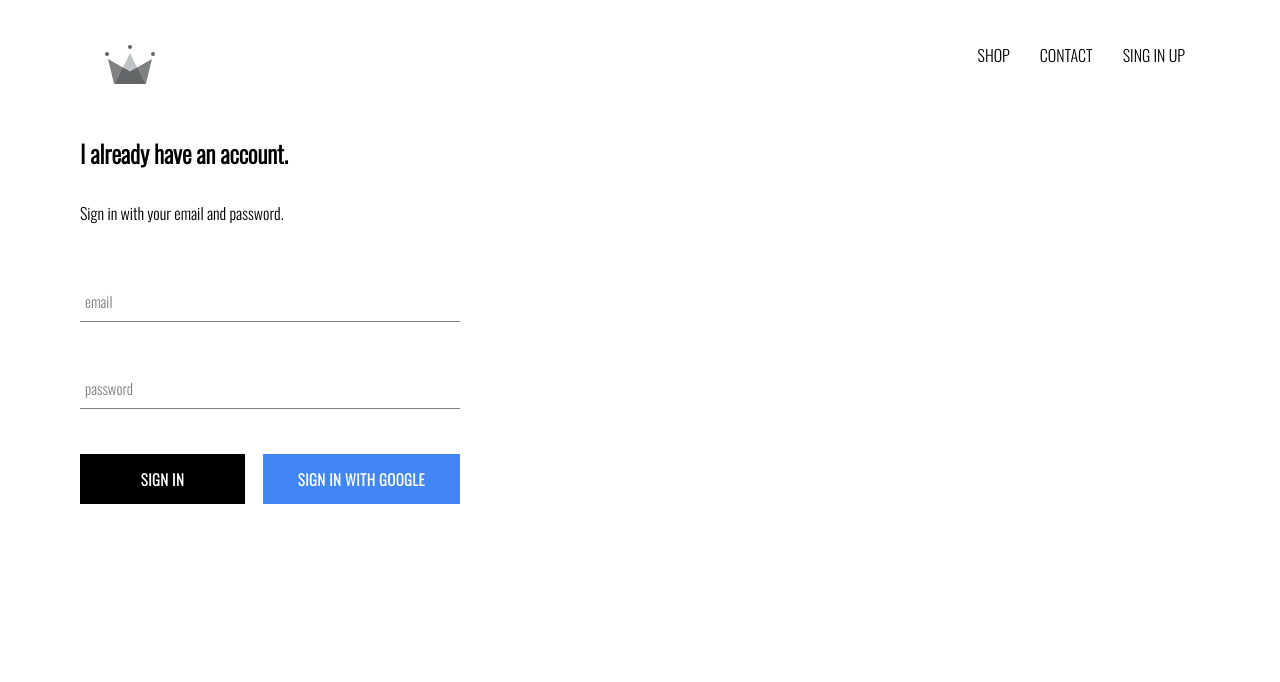
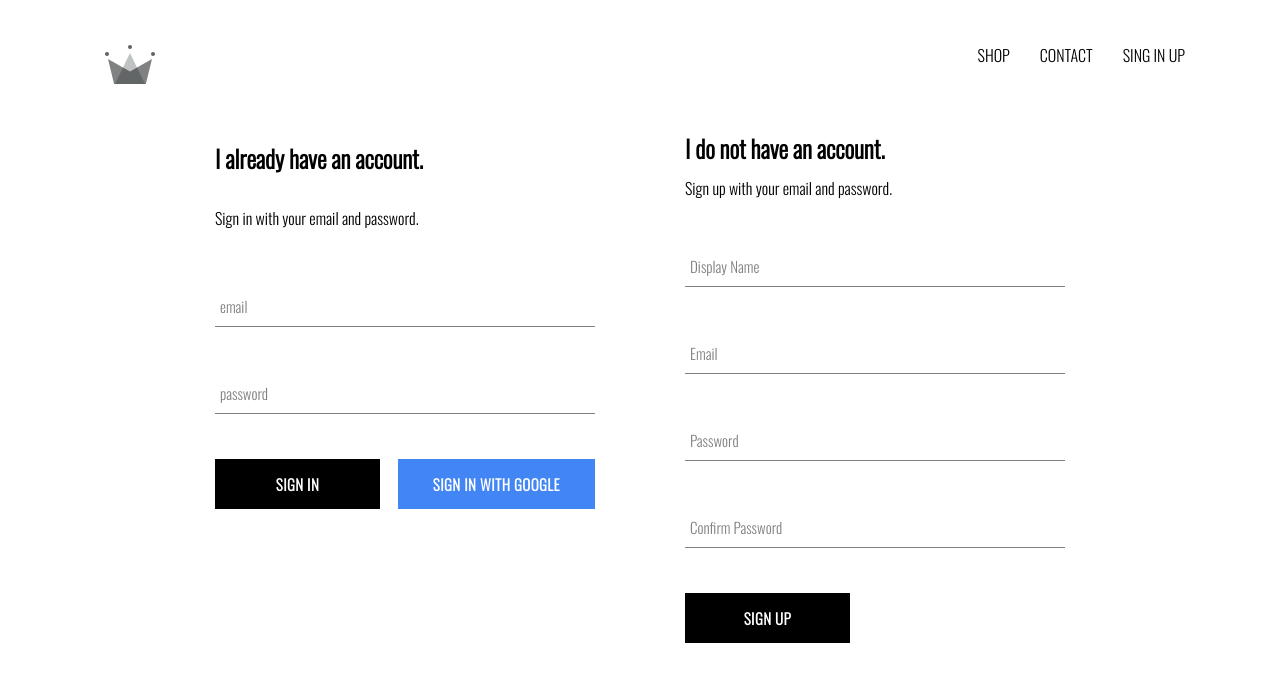
Before and after one commit to boboTheDev/clothing-store, a React (Create React App) app: page /sign-in-up in a window 1280 px wide. Shown: the top 682 px of the page. Built offline with nearby package versions, Linux system fonts and the light colour scheme; no server answers.

Commit message:
added firebase utils, including user to store in firebase

```diff
--- a/src/App.js
+++ b/src/App.js
@@ -5,7 +5,7 @@
 import ShopPage from "./pages/shop/shop.page";
 import SignInUp from "./pages/sign-in-up/sign-in-up.page";
 import Header from "./components/header/header.component";
-import { auth } from "./firebase/firebase.utils";
+import { auth, createUserProfileDocument } from "./firebase/firebase.utils";
 
 class App extends React.Component {
   constructor() {
@@ -18,9 +18,22 @@
   unsubscribeFromAuth = null;
 
   componentDidMount() {
-    this.unsubscribeFromAuth = auth.onAuthStateChanged((user) => {
-      this.setState({ currentUser: user });
-      console.log(user);
+    this.unsubscribeFromAuth = auth.onAuthStateChanged(async (userAuth) => {
+      // this.setState({ currentUser: userAuth });
+      // createUserProfileDocument(userAuth);
+      if (userAuth) {
+        const userRef = await createUserProfileDocument(userAuth);
+        userRef.onSnapshot((snapShot) => {
+          this.setState({
+            currentUser: {
+              id: snapShot.id,
+              ...snapShot.data(),
+            },
+          });
+          console.log(this.state);
+        });
+      }
+      this.setState({ currentUser: userAuth });
     });
   }
 
--- /dev/null
+++ b/src/components/sign-up/sign-up.components.jsx
@@ -0,0 +1,98 @@
+import React from "react";
+import FormInput from "../form-input/form-input.components";
+import CustomButton from "../custom-button/custom-button.components";
+import {
+  auth,
+  createUserProfileDocument,
+} from "./../../firebase/firebase.utils";
+
+import "./sign-up.styles.scss";
+
+class SignUp extends React.Component {
+  constructor() {
+    super();
+    this.state = {
+      displayName: "",
+      email: "",
+      password: "",
+      confirmPassword: "",
+    };
+  }
+
+  handleSubmit = async (event) => {
+    event.preventDefault();
+
+    const { displayName, email, password, confirmPassword } = this.state;
+    if (password != confirmPassword) {
+      alert("Passwords do not match!");
+      return;
+    }
+    try {
+      const { user } = await auth.createUserWithEmailAndPassword(
+        email,
+        password
+      );
+      await createUserProfileDocument(user, { displayName });
+      this.setState({
+        displayName: "",
+        email: "",
+        password: "",
+        confirmPassword: "",
+      });
+    } catch (error) {
+      console.error(error);
+    }
+  };
+
+  handleChange = (event) => {
+    const { name, value } = event.target;
+    this.setState({ [name]: value });
+  };
+
+  render() {
+    const { displayName, email, password, confirmPassword } = this.state;
+    return (
+      <div className="sign-up">
+        <h2 className="title">I do not have an account.</h2>
+        <span>Sign up with your email and password.</span>
+        <form className="sign-up-form" onSubmit={this.handleSubmit}>
+          <FormInput
+            type="text"
+            name="displayName"
+            value={displayName}
+            onChange={this.handleChange}
+            label="Display Name"
+            required
+          />
+          <FormInput
+            type="text"
+            name="email"
+            value={email}
+            onChange={this.handleChange}
+            label="Email"
+            required
+          />
+          <FormInput
+            type="password"
+            name="password"
+            value={password}
+            onChange={this.handleChange}
+            label="Password"
+            required
+          />
+          <FormInput
+            type="password"
+            name="confirmPassword"
+            value={confirmPassword}
+            onChange={this.handleChange}
+            label="Confirm Password"
+            required
+          />
+          <CustomButton type="submit">SIGN UP</CustomButton>
+        </form>
+      </div>
+    );
+  }
+}
+
+export default SignUp;
--- /dev/null
+++ b/src/components/sign-up/sign-up.styles.scss
@@ -0,0 +1,9 @@
+.sign-up {
+  display: flex;
+  flex-direction: column;
+  width: 380px;
+
+  .title {
+    margin: 10px 0;
+  }
+}
--- a/src/firebase/firebase.utils.js
+++ b/src/firebase/firebase.utils.js
@@ -12,6 +12,27 @@
   measurementId: "G-8PY57ZNFFK",
 };
 
+export const createUserProfileDocument = async (userAuth, additionalData) => {
+  if (!userAuth) return;
+  const userRef = firestore.doc(`users/${userAuth.uid}`);
+  const snapShot = await userRef.get();
+  if (!snapShot.exists) {
+    const { displayName, email } = userAuth;
+    const createdAt = new Date();
+    try {
+      await userRef.set({
+        displayName,
+        email,
+        createdAt,
+        ...additionalData,
+      });
+    } catch (error) {
+      console.log("Error creating user", error.message);
+    }
+  }
+  return userRef;
+};
+
 firebase.initializeApp(config);
 
 export const auth = firebase.auth();
--- a/src/pages/sign-in-up/sign-in-up.page.jsx
+++ b/src/pages/sign-in-up/sign-in-up.page.jsx
@@ -1,10 +1,11 @@
 import React from "react";
 import "./sign-in-up.styles.scss";
 import SignIn from "../../components/sign-in/sign-in.components";
-
+import SignUp from "../../components/sign-up/sign-up.components";
 const SignInUp = () => (
   <div className="sign-in-up">
     <SignIn />
+    <SignUp />
   </div>
 );
 
--- a/src/pages/sign-in-up/sign-in-up.styles.scss
+++ b/src/pages/sign-in-up/sign-in-up.styles.scss
@@ -0,0 +1,6 @@
+.sign-in-up {
+  width: 850px;
+  display: flex;
+  justify-content: space-between;
+  margin: 30px auto;
+}
```
